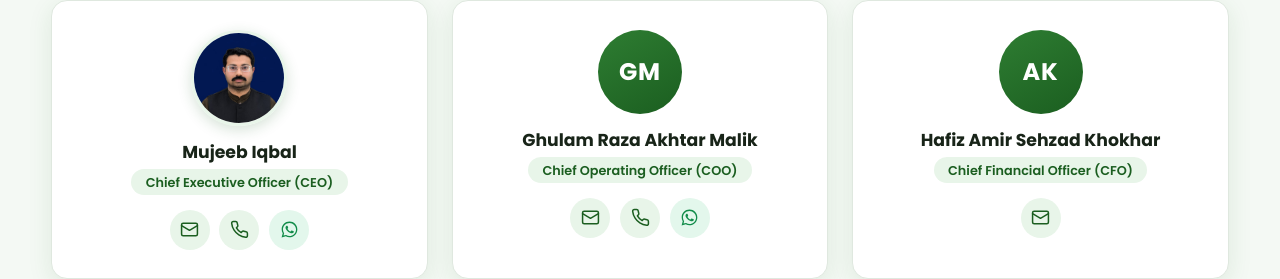
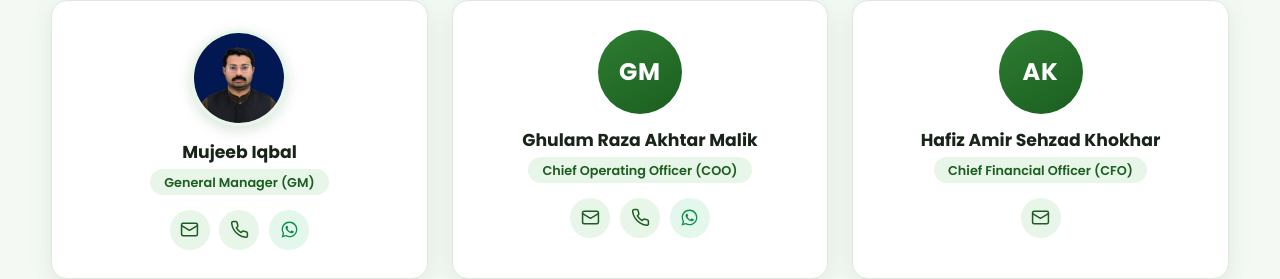
Before and after one commit to ranaabdulhai35/hmb-sons, a website: page about.html in a window 1280 px wide. Shown: the part 1112-1391 px from the top of the page. Drawn offline with Linux system fonts and the light colour scheme.

Commit message:
Change Mujeeb Iqbal designation to General Manager
Co-Authored-By: Claude Fable 5 <noreply@anthropic.com>

```diff
--- a/about.html
+++ b/about.html
@@ -108,7 +108,7 @@
         <div class="card team-card reveal">
           <img class="avatar-photo" src="images/mujeeb-iqbal.jpg" alt="Mujeeb Iqbal" data-initials="MI" loading="lazy" />
           <h3>Mujeeb Iqbal</h3>
-          <span class="role">Chief Executive Officer (CEO)</span>
+          <span class="role">General Manager (GM)</span>
           <div class="team-actions">
             <a class="team-btn" href="mailto:mujeebiqbal@hmbsons.com" aria-label="Email Mujeeb Iqbal" title="mujeebiqbal@hmbsons.com">
               <svg viewBox="0 0 24 24" fill="none" stroke="currentColor" stroke-width="1.9" stroke-linecap="round" stroke-linejoin="round"><rect x="2" y="4" width="20" height="16" rx="2"/><path d="m22 7-10 6L2 7"/></svg>
```
